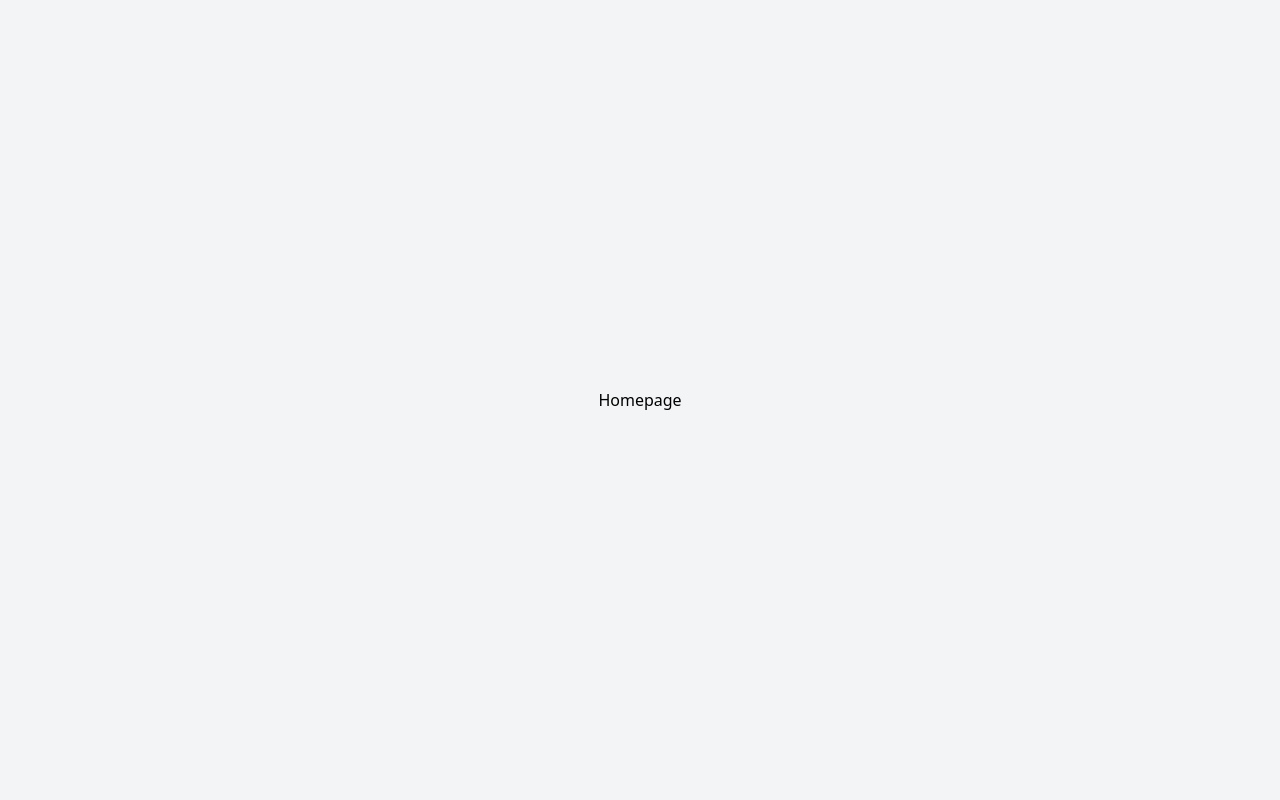
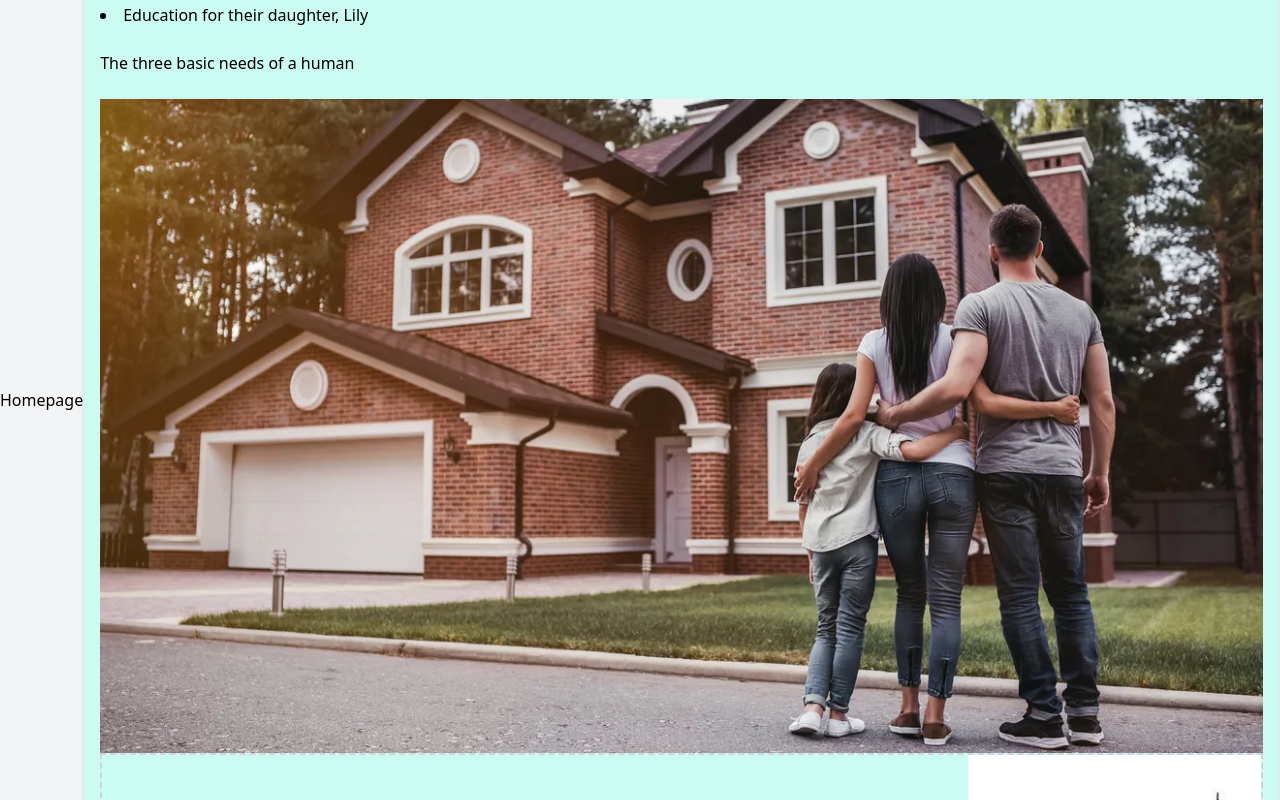
Before and after one commit to mehassanhmood/StoryBoarding, a React (Vite) app: page / in a window 1280 px wide. Shown: the top 800 px of the page. Built offline with nearby package versions, Linux system fonts and the light colour scheme.

Commit message:
persona added

```diff
--- a/src/App.jsx
+++ b/src/App.jsx
@@ -1,9 +1,11 @@
 import React from "react";
 import HomePage from "./components/HomePage";
+import Persona from "./components/Persona";
 function App() {
   return (
     <div className="flex justify-center items-center h-screen bg-gray-100">
       <HomePage></HomePage>
+      <Persona />
 
     </div>
   );
```
